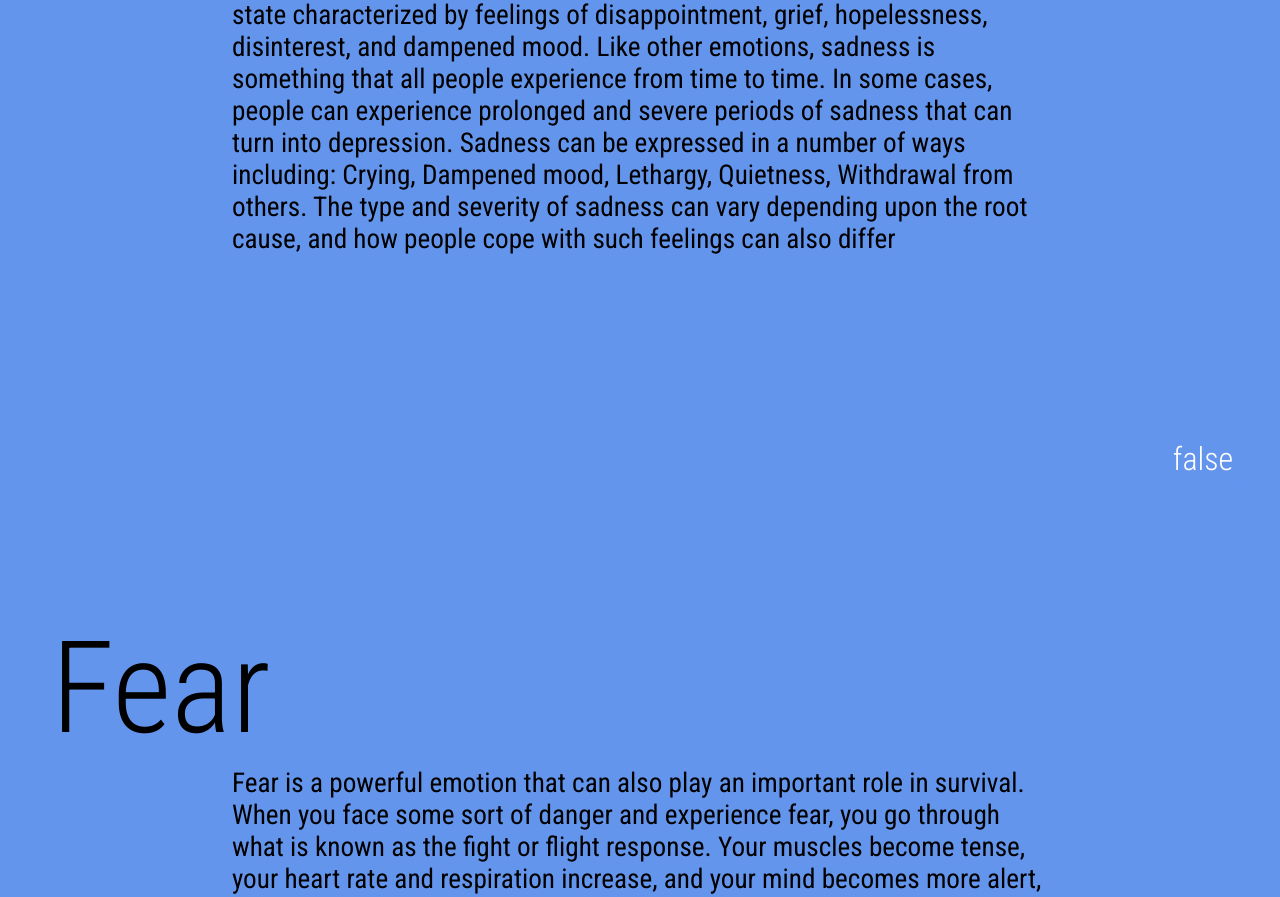
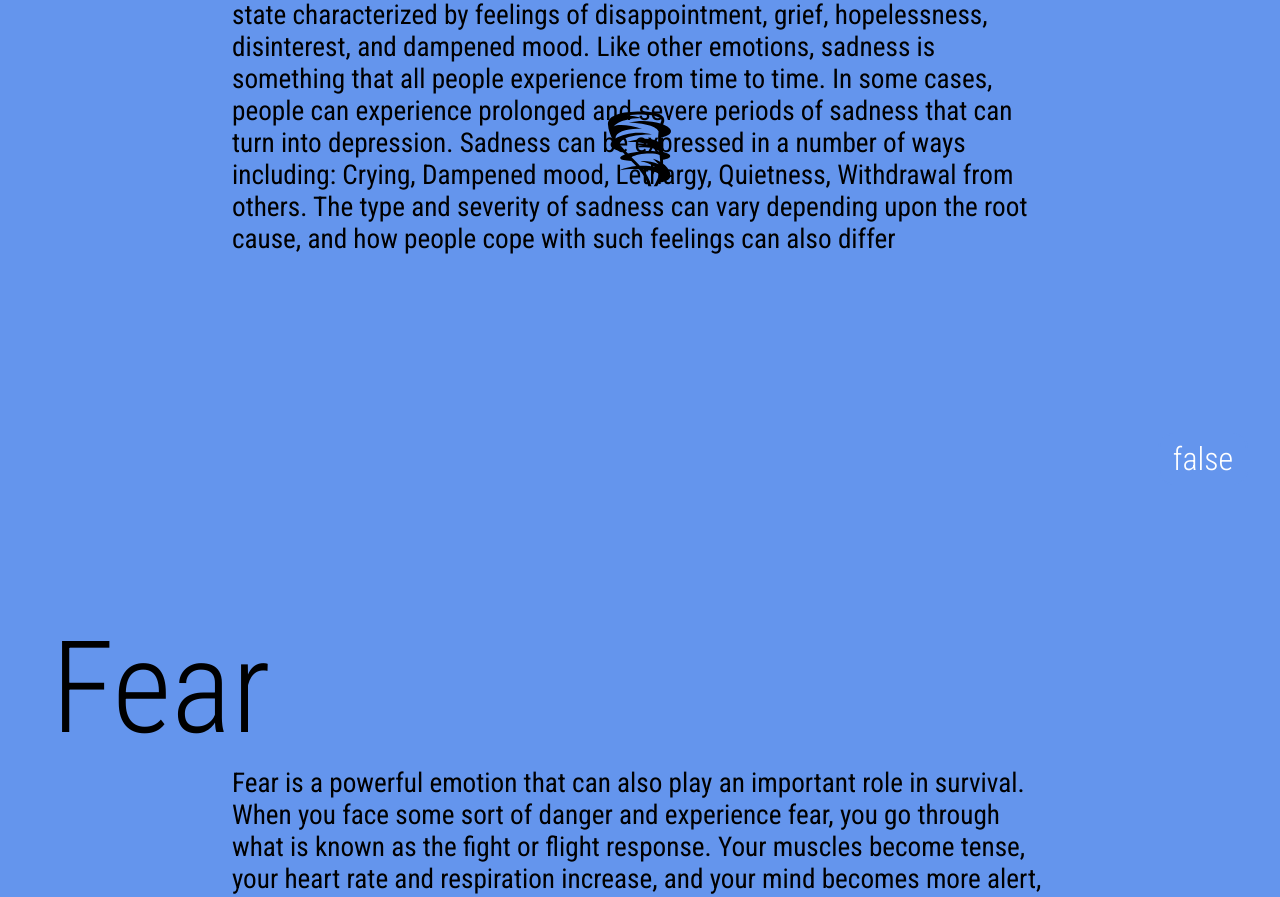
Before and after one commit to Matt-478/Emotions, a React (Create React App) app in the folder emotions-app/: page / in a window 1280 px wide. Shown: the part 1051-1948 px from the top of the page. Built offline with nearby package versions, Linux system fonts and the light colour scheme; a web font is replaced by a local one.

Commit message:
Add first icon

```diff
--- a/emotions-app/src/components/SadnessSection.jsx
+++ b/emotions-app/src/components/SadnessSection.jsx
@@ -1,15 +1,16 @@
 import React, {useState} from 'react'
 import { data } from '../data'
 import DemoBtn from './DemoBtn'
+import { GiTornado } from 'react-icons/gi';
 
 export default function SadnessSection({ fromIfStatement }) {
 
   let sadObj = data.find((obj) => {
     if(obj.title === "Sadness") {
-      return obj.emotionProps
+      return obj
     }
   })
-  // console.log(sadObj)
+  console.log(sadObj)
 
   const[sadness, setSadness] = useState(false)
 
@@ -25,6 +26,7 @@ export default function SadnessSection({ fromIfStatement }) {
           >
             {sadObj.title}
           </h1>
+          <GiTornado size="5em"/>
         <p
           style={{
             width: "30em",
```
